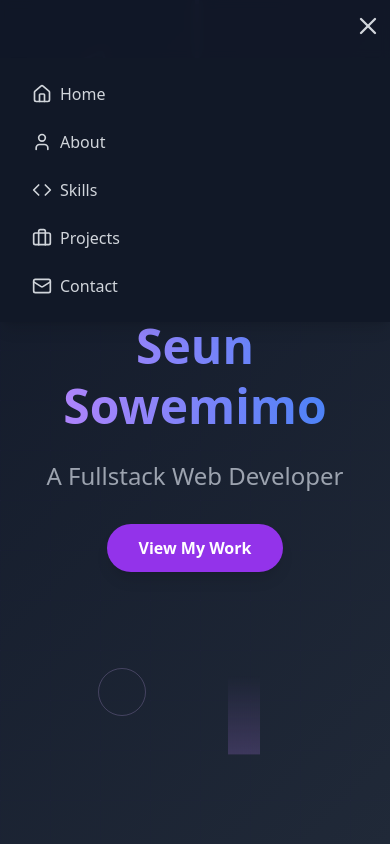
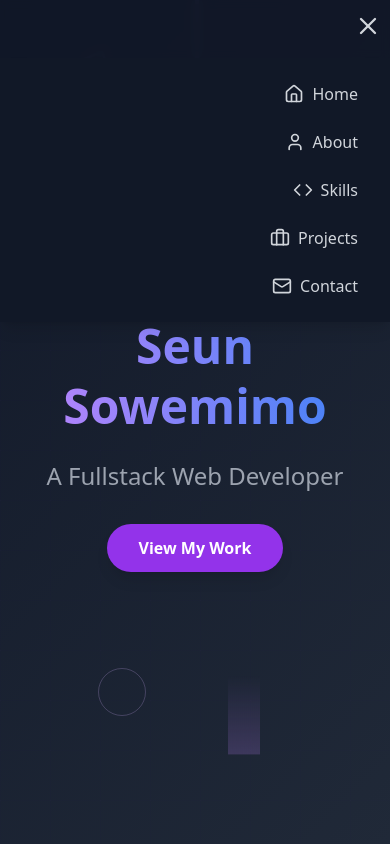
Before and after one commit to tryraisins/tryraisins.github.io, a React (Create React App) app: page / in a window 390 px wide. Both pictures are taken after a click on the button 368 px from the left and 26 px from the top of the page. Shown: the top 844 px of the page. Built offline with nearby package versions, Linux system fonts and the light colour scheme.

Commit message:
adjusted nav links on mobile

```diff
--- a/src/components/navbar.tsx
+++ b/src/components/navbar.tsx
@@ -57,7 +57,7 @@
     <nav ref={navRef} className="bg-gray-900 bg-opacity-90 backdrop-blur-sm fixed w-full z-50 shadow-lg top-0">
       <div className="container mx-auto px-2 py-3 flex justify-between items-center w-100">
         <div className="text-2xl font-bold text-purple-500">
-
+          {/* Your logo or site title can go here */}
         </div>
         <div className="md:hidden">
           <button onClick={toggleMenu} className="text-gray-300 hover:text-purple-400 focus:outline-none">
@@ -65,7 +65,8 @@
           </button>
         </div>
         <div className={`md:flex ${isOpen ? 'block' : 'hidden'} absolute md:static top-full left-0 w-full md:w-auto bg-gray-900 md:bg-transparent shadow-lg md:shadow-none py-4 md:py-0`}>
-          <div className="flex flex-col md:flex-row md:space-x-6 space-y-2 md:space-y-0 px-4 md:px-0">
+          {/* Added 'items-end' for right alignment on mobile */}
+          <div className="flex flex-col md:flex-row md:space-x-6 space-y-2 md:space-y-0 px-4 md:px-0 items-end">
             <NavLink to="home" label="Home" icon={Home} onClick={() => scrollToSection('home')} />
             <NavLink to="about" label="About" icon={User} onClick={() => scrollToSection('about')} />
             <NavLink to="skills" label="Skills" icon={Code} onClick={() => scrollToSection('skills')} />
```
